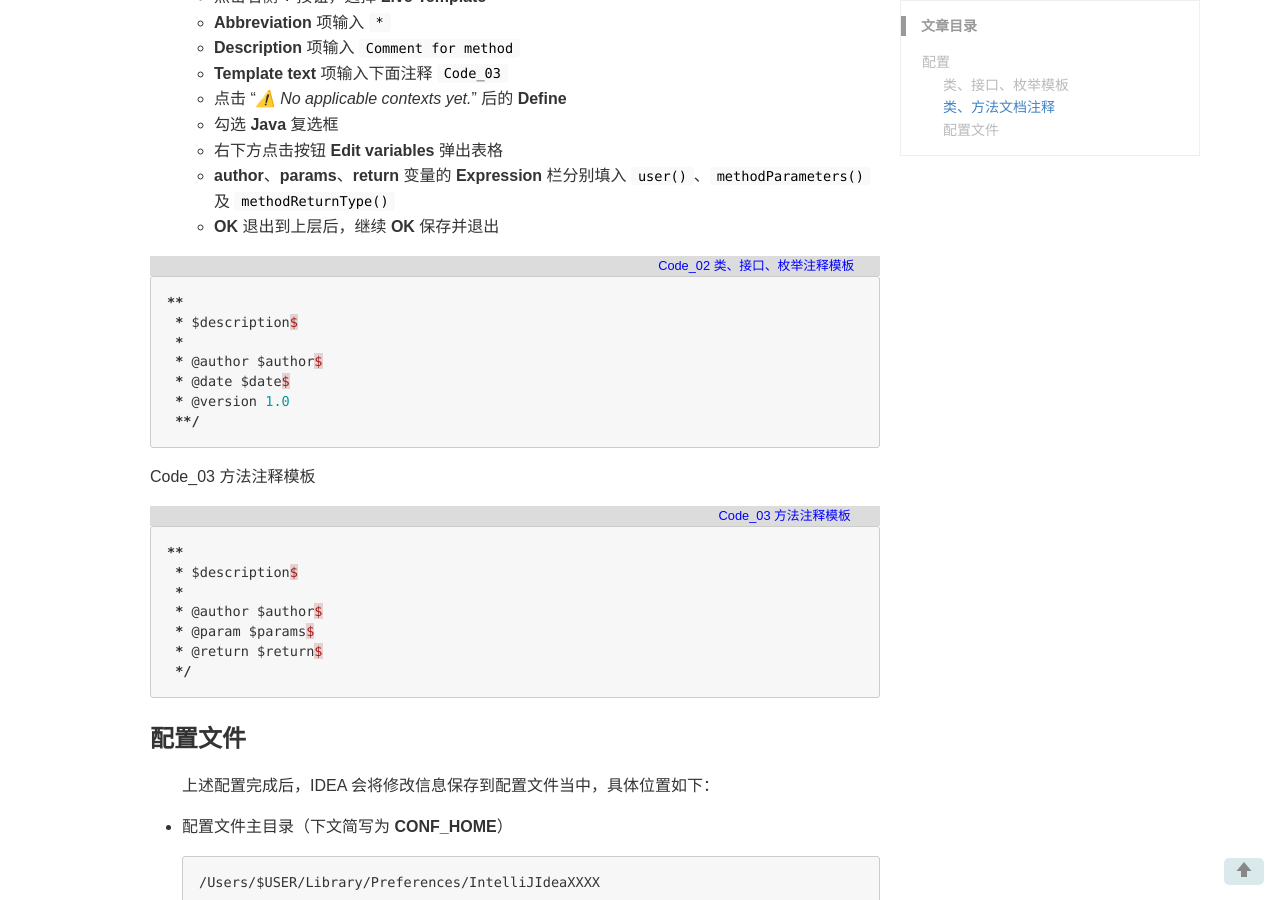
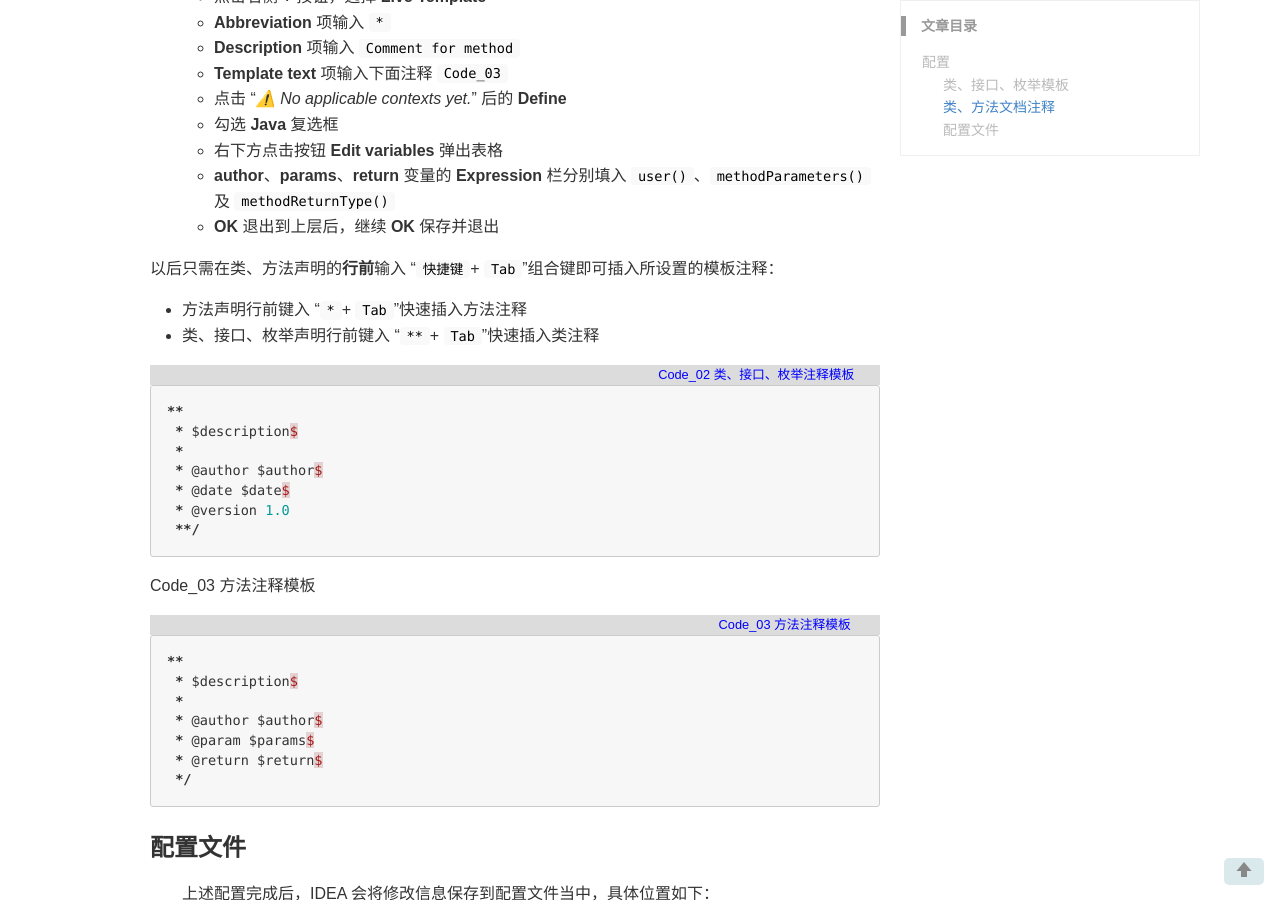
Before and after one commit to ReionChan/reionchan.github.io, a Jekyll site: the page built from _wiki/intellij-idea.md, in a window 1280 px wide and 900 px high, scrolled down 1200 px. Built offline with Jekyll 4.4.1, drawn with Linux system fonts in a browser that asks for light colours; comment, search, counter and statistics services are not loaded.

Commit message:
UPDATE intellij-idea.md

````diff
--- a/_wiki/intellij-idea.md
+++ b/_wiki/intellij-idea.md
@@ -56,6 +56,11 @@ keywords: IntelliJ IDEA
 	* 右下方点击按钮 **Edit variables** 弹出表格
 	* **author**、**params**、**return** 变量的 **Expression** 栏分别填入 `user()`、`methodParameters()` 及 `methodReturnType()`
 	* **OK** 退出到上层后，继续 **OK** 保存并退出
+
+以后只需在类、方法声明的**行前**输入 “`快捷键`+ `Tab`”组合键即可插入所设置的模板注释：
+
+* 方法声明行前键入 “`*`+ `Tab`”快速插入方法注释
+* 类、接口、枚举声明行前键入 “`**`+ `Tab`”快速插入类注释
 
 <div id="code_02" style="font-size: 0.8em;color: blue;text-align: right;background-color: rgb(220,220,220);">Code_02 类、接口、枚举注释模板&emsp;&emsp;</div>
 ```java
````
